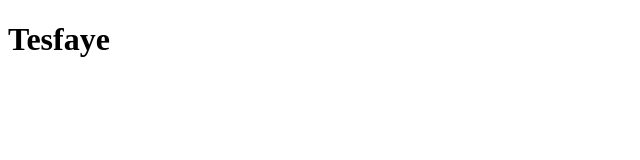
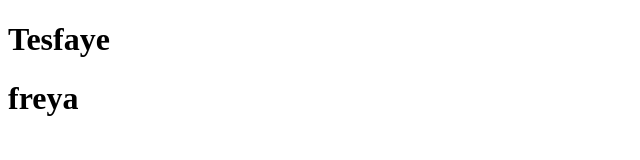
Before and after one commit to tesg27/JanGroup2, a plain HTML site: page Pages/index.html in a window 1280 px wide. Shown: the whole page, without its empty margins (0-640 px from the left). Drawn offline with Linux system fonts and the light colour scheme.

Commit message:
added my name

```diff
--- a/Pages/index.html
+++ b/Pages/index.html
@@ -8,5 +8,6 @@
 </head>
 <body>
    <h1>Tesfaye</h1>
+   <h1>freya</h1>
 </body>
 </html>
```
